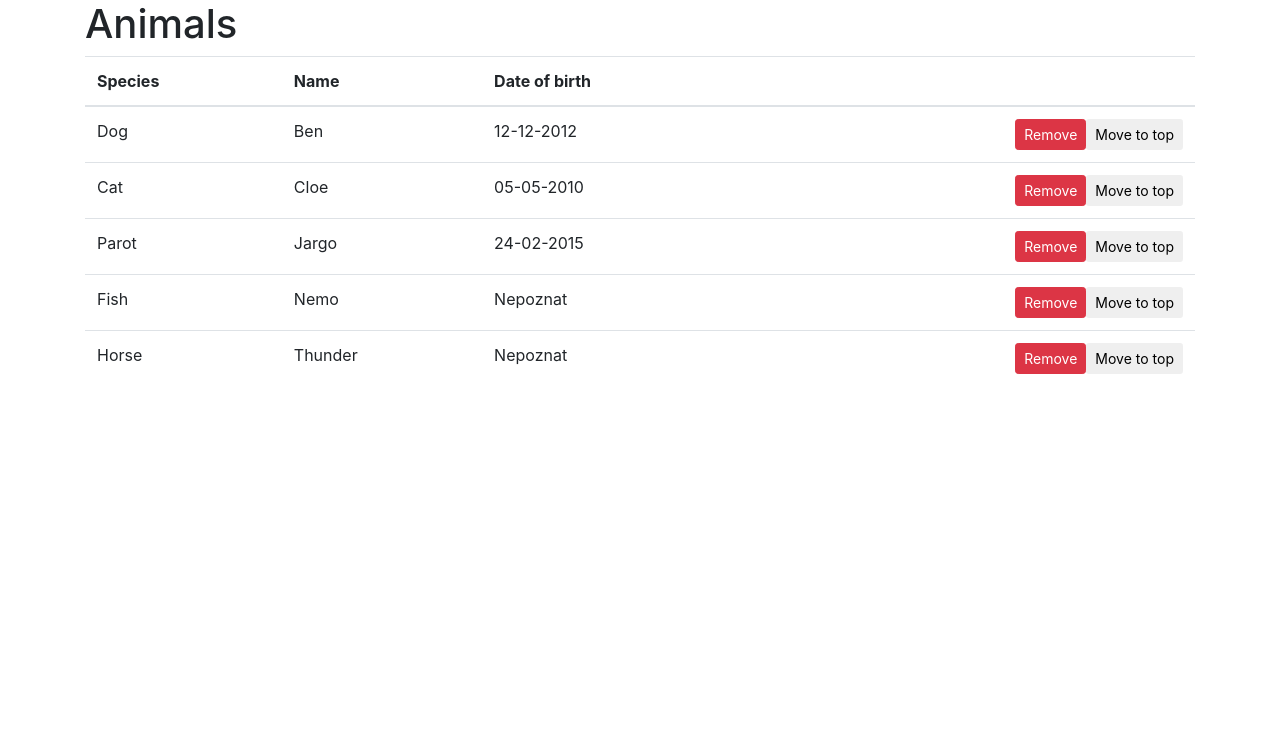
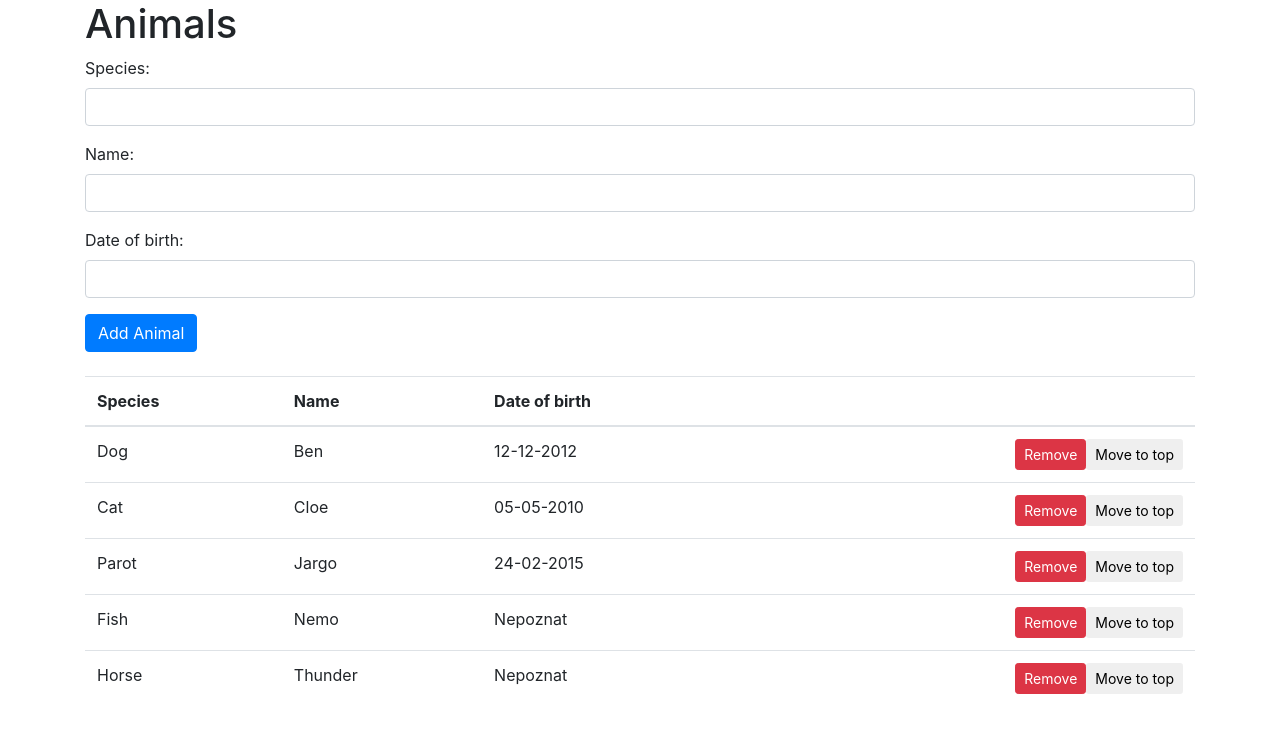
Before and after one commit to Vivify-Ideas/vivify-academy-zoo, a Vue app: page / in a window 1280 px wide. Shown: the top 732 px of the page. Built offline with nearby package versions, Linux system fonts and the light colour scheme.

Commit message:
Zadatak 5

```diff
--- a/src/components/AnimalList.vue
+++ b/src/components/AnimalList.vue
@@ -1,6 +1,25 @@
 <template>
   <div>
     <h1>Animals</h1>
+    <form @submit.prevent="addAnimal">
+      <div class="form-group">
+        <label for="species">Species:</label>
+        <input class="form-control" name="species" type="text" v-model="newAnimal.species"/>
+      </div>
+
+      <div class="form-group">
+        <label for="name">Name:</label>
+        <input class="form-control" name="name" type="text" v-model="newAnimal.name"/>
+      </div>
+
+      <div class="form-group">
+        <label for="dateOfBirth">Date of birth:</label>
+        <input class="form-control" name="dateOfBirth" type="text" v-model="newAnimal.dateOfBirth"/>
+      </div>
+
+      <button class="btn btn-primary">Add Animal</button>
+    </form>
+    <br>
     <table class="table">
       <thead>
         <tr>
@@ -56,17 +75,22 @@ export default {
           name: 'Thunder',
           dateOfBirth: ''
         }
-      ]
+      ],
+      newAnimal: {}
     };
   },
   methods: {
     remove(animal) {
       const index = this.animals.indexOf(animal);
-		  this.animals.splice(index, 1);
+      this.animals.splice(index, 1);
     },
     moveToTop(animal) {
       this.remove(animal);
       this.animals.unshift(animal);
+    },
+    addAnimal() {
+      this.animals.push(this.newAnimal);
+      this.newAnimal = {};
     }
   }
 };
```
